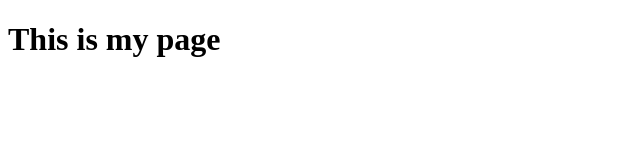
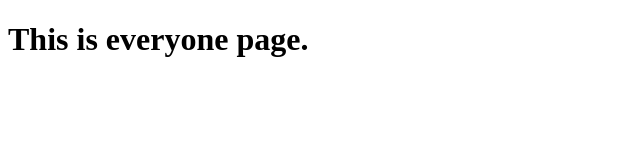
Before and after one commit to mankinchi/helloworld, a plain HTML site: page index.html in a window 1280 px wide. Shown: the whole page, without its empty margins (0-640 px from the left). Drawn offline with Linux system fonts and the light colour scheme.

Commit message:
change it to everyone

```diff
--- a/index.html
+++ b/index.html
@@ -8,7 +8,7 @@
 </head>
 
 <body>
-    <h1>This is my page</h1>
+    <h1>This is everyone page.</h1>
 </body>
 
 </html>
```
